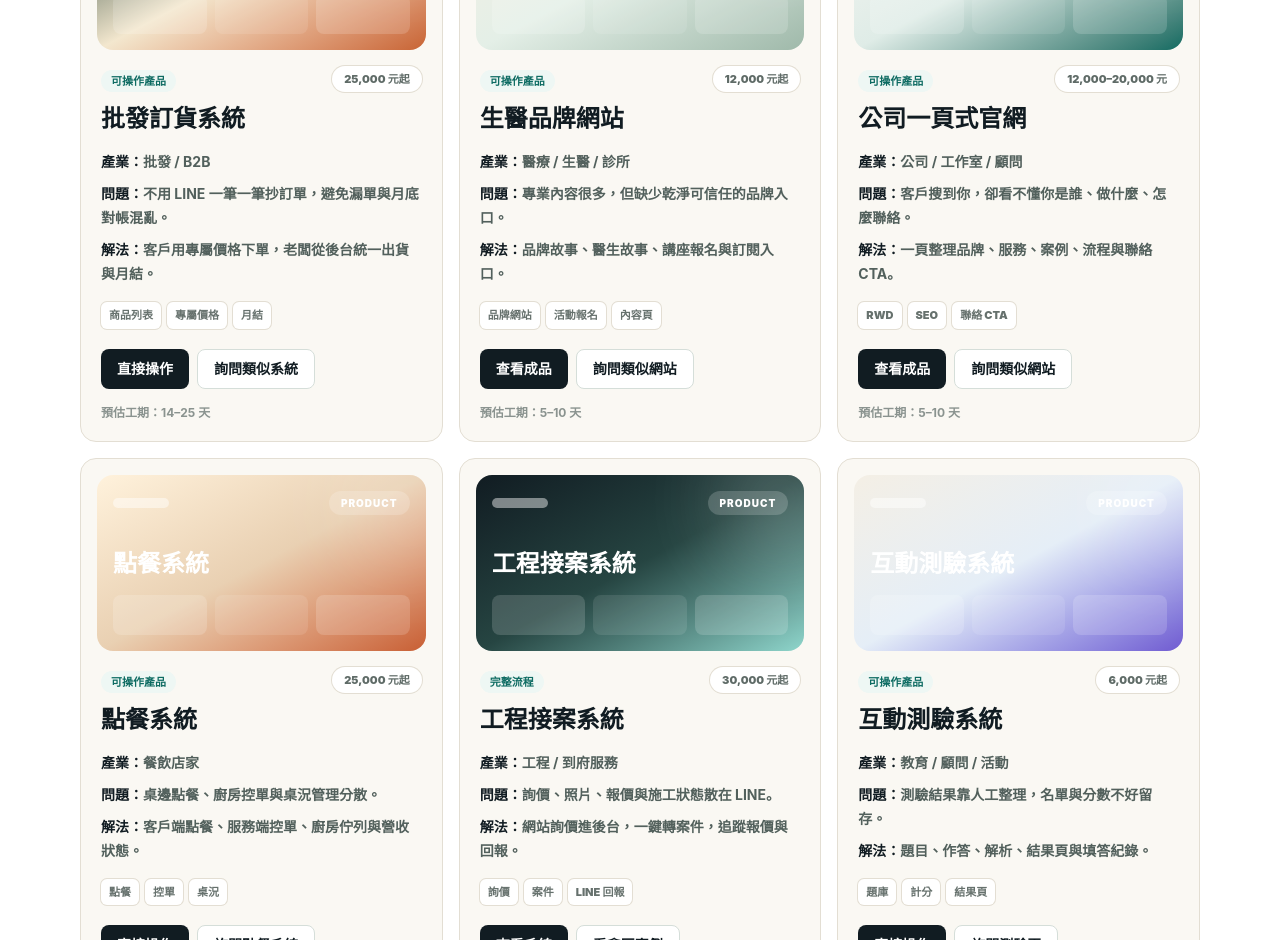
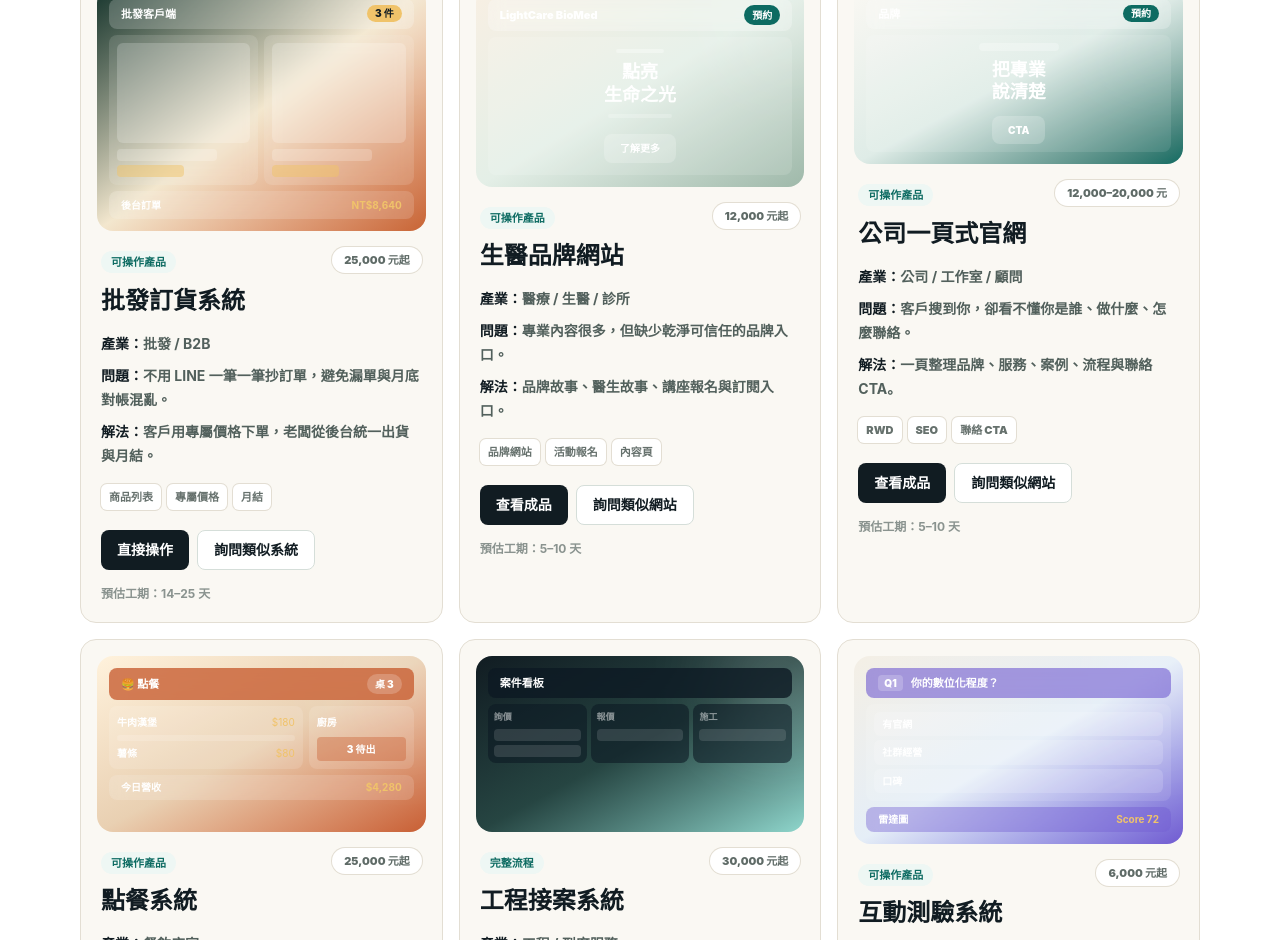
Before and after one commit to QingyuJin/qingyu-web-studio, a React (Vite) app: page /works in a window 1280 px wide. Shown: the part 1860-2800 px from the top of the page. Built offline with nearby package versions, Linux system fonts and the light colour scheme.

Commit message:
upgrade-product-card-previews

```diff
--- a/src/ProjectHub.jsx
+++ b/src/ProjectHub.jsx
@@ -312,7 +312,145 @@ function WorkCard({ work, featured = false }) {
 }
 
 function WorkVisual({ visual, title }) {
-  const tone = {
+  const previews = {
+    b2b: (
+      <div className="flex h-full flex-col gap-1.5">
+        <div className="flex items-center justify-between rounded-lg bg-white/20 px-3 py-1.5 text-[11px] font-black backdrop-blur-sm">批發客戶端<span className="rounded-full bg-[#f0c36a] px-2 text-[10px] text-[#111c22]">3 件</span></div>
+        <div className="grid flex-1 grid-cols-2 gap-1.5">
+          <div className="rounded-lg bg-white/12 p-2 backdrop-blur-sm"><div className="aspect-[4/3] rounded-md bg-white/20" /><div className="mt-1.5 h-3 w-3/4 rounded bg-white/20" /><div className="mt-1 h-3 w-1/2 rounded bg-[#f0c36a]/50" /></div>
+          <div className="rounded-lg bg-white/12 p-2 backdrop-blur-sm"><div className="aspect-[4/3] rounded-md bg-white/20" /><div className="mt-1.5 h-3 w-3/4 rounded bg-white/20" /><div className="mt-1 h-3 w-1/2 rounded bg-[#f0c36a]/50" /></div>
+        </div>
+        <div className="flex items-center justify-between rounded-lg bg-white/15 px-3 py-1.5 text-[10px] font-bold backdrop-blur-sm">後台訂單 <span className="text-[#f0c36a]">NT$8,640</span></div>
+      </div>
+    ),
+    rag: (
+      <div className="flex h-full flex-col gap-1.5">
+        <div className="flex items-center gap-2 rounded-lg bg-[#0d1a24]/80 px-3 py-1.5 text-[11px] font-black backdrop-blur-sm"><span className="rounded bg-[#8fd6cc]/20 px-1.5 text-[10px] text-[#8fd6cc]">AI</span>文件問答中控台</div>
+        <div className="flex flex-1 gap-1.5">
+          <div className="flex flex-1 flex-col gap-1 rounded-lg bg-[#0d1a24]/60 p-2"><div className="h-3 w-full rounded bg-white/15" /><div className="h-3 w-4/5 rounded bg-white/10" /><div className="mt-auto h-2 w-full rounded bg-[#8fd6cc]/30" /></div>
+          <div className="flex w-16 flex-col gap-1 rounded-lg bg-[#0d1a24]/60 p-2"><div className="h-4 rounded bg-white/15" /><div className="h-4 rounded bg-white/10" /><span className="mt-auto rounded bg-[#8fd6cc]/30 px-1 text-center text-[9px] font-black">3 src</span></div>
+        </div>
+        <div className="rounded-lg bg-[#8fd6cc]/15 px-2.5 py-1 text-[10px] font-bold backdrop-blur-sm">↳ 引用：報價規則.md §2.1</div>
+      </div>
+    ),
+    food: (
+      <div className="flex h-full flex-col gap-1.5">
+        <div className="flex items-center justify-between rounded-lg bg-[#c85f34]/80 px-3 py-1.5 text-[11px] font-black backdrop-blur-sm">🍔 點餐 <span className="rounded-full bg-white/20 px-2 py-0.5 text-[10px]">桌 3</span></div>
+        <div className="flex flex-1 gap-1.5">
+          <div className="flex flex-[2] flex-col gap-1 rounded-lg bg-white/12 p-2"><div className="flex items-center justify-between"><span className="text-[10px] font-black">牛肉漢堡</span><span className="text-[10px] text-[#f0c36a]">$180</span></div><div className="h-1.5 w-full rounded-full bg-white/15" /><div className="flex items-center justify-between"><span className="text-[10px] font-black">薯條</span><span className="text-[10px] text-[#f0c36a]">$80</span></div></div>
+          <div className="flex flex-1 flex-col gap-1 rounded-lg bg-white/12 p-2 text-[10px] font-black">廚房<span className="mt-auto rounded bg-[#c85f34]/40 px-2 py-1 text-center">3 待出</span></div>
+        </div>
+        <div className="flex items-center justify-between rounded-lg bg-white/15 px-3 py-1 text-[10px] font-bold backdrop-blur-sm">今日營收 <span className="text-[#f0c36a]">$4,280</span></div>
+      </div>
+    ),
+    ink: (
+      <div className="flex h-full flex-col gap-1.5">
+        <div className="flex items-center justify-center gap-2 rounded-lg bg-[#1b1b1b]/80 px-3 py-1.5 text-[11px] font-black backdrop-blur-sm"><span className="text-[#c49a35]">◧</span> 鑫匠工程</div>
+        <div className="flex flex-1 items-center justify-center rounded-lg bg-[#1b1b1b]/60 p-2">
+          <div className="w-24 overflow-hidden rounded-xl border border-white/20 bg-[#0c1518] p-1">
+            <div className="aspect-[9/19] rounded-lg bg-[#0c1518] p-1">
+              <div className="h-2 w-full rounded bg-[#c49a35]/40" />
+              <div className="mt-2 h-1 w-3/4 rounded bg-white/20" />
+              <div className="mt-1 h-1 w-1/2 rounded bg-white/10" />
+              <div className="mt-4 rounded bg-[#c49a35]/30 px-2 py-0.5 text-center text-[6px] font-black">詢價</div>
+            </div>
+          </div>
+        </div>
+        <div className="text-center text-[9px] font-bold text-white/60 backdrop-blur-sm">手機版 · 官網</div>
+      </div>
+    ),
+    bio: (
+      <div className="flex h-full flex-col gap-1.5">
+        <div className="flex items-center justify-between rounded-lg bg-white/25 px-3 py-1.5 text-[11px] font-black backdrop-blur-sm"><span>LightCare BioMed</span><span className="rounded-full bg-[#0d6b62] px-2 py-0.5 text-[10px] text-white">預約</span></div>
+        <div className="flex flex-1 flex-col items-center justify-center rounded-lg bg-white/12 p-3">
+          <div className="text-center">
+            <div className="mx-auto h-1 w-12 rounded-full bg-white/30" />
+            <div className="mt-2 text-lg font-black leading-tight">點亮<br />生命之光</div>
+            <div className="mt-2 mx-auto h-1 w-16 rounded bg-white/20" />
+            <div className="mt-4 rounded-lg bg-white/20 px-4 py-1.5 text-[10px] font-black">了解更多</div>
+          </div>
+        </div>
+      </div>
+    ),
+    site: (
+      <div className="flex h-full flex-col gap-1.5">
+        <div className="flex items-center justify-between rounded-lg bg-white/20 px-3 py-1.5 text-[11px] font-black backdrop-blur-sm">品牌<span className="rounded-full bg-[#0d6b62] px-2 text-[10px] text-white">預約</span></div>
+        <div className="flex flex-1 flex-col items-center justify-center rounded-lg bg-white/10 p-2 text-center">
+          <div className="mx-auto h-2 w-20 rounded bg-white/25" />
+          <div className="mt-2 text-lg font-black leading-tight">把專業<br />說清楚</div>
+          <div className="mt-3 rounded-lg bg-white/20 px-4 py-1.5 text-[10px] font-black">CTA</div>
+        </div>
+      </div>
+    ),
+    flow: (
+      <div className="flex h-full flex-col gap-1.5">
+        <div className="rounded-lg bg-[#0d1a24]/80 px-3 py-1.5 text-[11px] font-black backdrop-blur-sm">案件看板</div>
+        <div className="flex flex-1 gap-1">
+          {[["詢價", 2], ["報價", 1], ["施工", 1]].map(([l, n]) => (
+            <div key={l} className="flex flex-1 flex-col rounded-lg bg-[#0d1a24]/60 p-1.5"><span className="text-[9px] font-black text-white/50">{l}</span>{Array.from({ length: n }).map((_, i) => <div key={i} className="mt-1 h-3 rounded bg-white/12" />)}</div>
+          ))}
+        </div>
+      </div>
+    ),
+    quiz: (
+      <div className="flex h-full flex-col gap-1.5">
+        <div className="flex items-center gap-2 rounded-lg bg-[#715bd1]/60 px-3 py-1.5 text-[11px] font-black backdrop-blur-sm"><span className="rounded bg-white/20 px-1.5 text-[10px]">Q1</span>你的數位化程度？</div>
+        <div className="flex flex-1 flex-col gap-1 rounded-lg bg-white/10 p-2">
+          {["有官網", "社群經營", "口碑"].map((o) => (
+            <div key={o} className="rounded-md bg-white/15 px-2 py-1 text-[10px] font-black">{o}</div>
+          ))}
+        </div>
+        <div className="flex items-center justify-between rounded-lg bg-[#715bd1]/40 px-3 py-1 text-[10px] font-bold backdrop-blur-sm">雷達圖 <span className="text-[#f0c36a]">Score 72</span></div>
+      </div>
+    ),
+    line: (
+      <div className="flex h-full flex-col gap-1.5">
+        <div className="flex items-center justify-between rounded-lg bg-[#06c755]/70 px-3 py-1.5 text-[11px] font-black backdrop-blur-sm">LINE 官方帳號<span className="rounded bg-white/20 px-1.5 text-[10px]">Bot</span></div>
+        <div className="flex flex-1 flex-col justify-end gap-1.5 rounded-lg bg-white/10 p-2">
+          <div className="ml-auto w-3/5 rounded-lg rounded-tr-sm bg-[#06c755]/60 px-2 py-1 text-[10px] font-bold">請問營業時間？</div>
+          <div className="w-4/5 rounded-lg rounded-tl-sm bg-white/25 px-2 py-1 text-[10px] font-bold">您好！營業時間為...</div>
+        </div>
+      </div>
+    ),
+    ai: (
+      <div className="flex h-full flex-col gap-1.5">
+        <div className="flex items-center justify-center gap-2 rounded-lg bg-[#2b3146]/80 px-3 py-1.5 text-[11px] font-black backdrop-blur-sm"><span className="rounded bg-[#eac46f]/50 px-1.5 text-[10px]">AI</span>網站健檢</div>
+        <div className="flex flex-1 flex-col items-center justify-center rounded-lg bg-[#2b3146]/60 p-2">
+          <div className="grid h-14 w-14 place-items-center rounded-full bg-white/10"><span className="text-2xl font-black text-[#eac46f]">82</span></div>
+          <div className="mt-2 flex gap-1.5"><span className="h-1.5 w-4 rounded-full bg-[#eac46f]/60" /><span className="h-1.5 w-3 rounded-full bg-white/20" /><span className="h-1.5 w-4 rounded-full bg-white/20" /></div>
+        </div>
+      </div>
+    ),
+    notion: (
+      <div className="flex h-full flex-col gap-1.5">
+        <div className="flex items-center gap-2 rounded-lg bg-[#1b1b1d]/80 px-3 py-1.5 text-[11px] font-black backdrop-blur-sm"><span className="text-[#d8b46c]">◆</span> 財商顧問</div>
+        <div className="flex flex-1 flex-col gap-1 rounded-lg bg-[#1b1b1d]/60 p-2">
+          {["服務項目", "資源中心", "FAQ"].map((i) => (
+            <div key={i} className="flex items-center gap-2 rounded-md bg-white/8 px-2 py-1.5"><span className="h-2 w-2 rounded-full bg-[#d8b46c]" /><span className="text-[10px] font-black">{i}</span></div>
+          ))}
+        </div>
+      </div>
+    ),
+    build: (
+      <div className="flex h-full flex-col gap-1.5">
+        <div className="flex items-center justify-between rounded-lg bg-[#1b2a28]/80 px-3 py-1.5 text-[11px] font-black backdrop-blur-sm">BuildFlow<span className="text-[10px] text-[#eac46f]">●</span></div>
+        <div className="grid flex-1 grid-cols-3 gap-1 rounded-lg bg-[#1b2a28]/60 p-2">
+          {[["案件", "12"], ["待辦", "5"], ["營收", "86K"]].map(([l, v]) => (
+            <div key={l} className="rounded-md bg-white/8 p-1.5 text-center"><span className="text-[9px] font-black text-white/50">{l}</span><div className="text-sm font-black text-[#eac46f]">{v}</div></div>
+          ))}
+        </div>
+      </div>
+    ),
+  }
+
+  const preview = previews[visual] || (
+    <div className="flex h-full flex-col items-center justify-center gap-2">
+      <div className="text-3xl font-black text-white/30">{title.slice(0, 2)}</div>
+      <div className="h-2 w-16 rounded-full bg-white/15" />
+    </div>
+  )
+
+  const bg = {
     ink: "from-[#1b1b1b] via-[#26302d] to-[#c49a35]",
     b2b: "from-[#15352d] via-[#f3e7ce] to-[#c86434]",
     rag: "from-[#111c22] via-[#243a48] to-[#8fd6cc]",
@@ -328,21 +466,10 @@ function WorkVisual({ visual, title }) {
   }[visual] || "from-[#111c22] via-[#233139] to-[#0d6b62]"
 
   return (
-    <div className={`relative min-h-44 overflow-hidden rounded-2xl bg-gradient-to-br ${tone} p-4 text-white`}>
+    <div className={`relative min-h-44 overflow-hidden rounded-2xl bg-gradient-to-br ${bg} p-3 text-white`}>
       <div className="absolute -right-10 -top-10 h-32 w-32 rounded-full bg-white/18 blur-2xl" />
-      <div className="relative flex h-full min-h-36 flex-col justify-between">
-        <div className="flex items-center justify-between">
-          <span className="h-2.5 w-14 rounded-full bg-white/45" />
-          <span className="rounded-full bg-white/18 px-3 py-1 text-[10px] font-black uppercase tracking-widest">Product</span>
-        </div>
-        <div>
-          <p className="font-['Noto_Serif_TC',serif] text-2xl font-black leading-tight">{title}</p>
-          <div className="mt-4 grid grid-cols-3 gap-2">
-            <span className="h-10 rounded-lg bg-white/16" />
-            <span className="h-10 rounded-lg bg-white/10" />
-            <span className="h-10 rounded-lg bg-white/16" />
-          </div>
-        </div>
+      <div className="relative h-full min-h-36">
+        {preview}
       </div>
     </div>
   )
```
